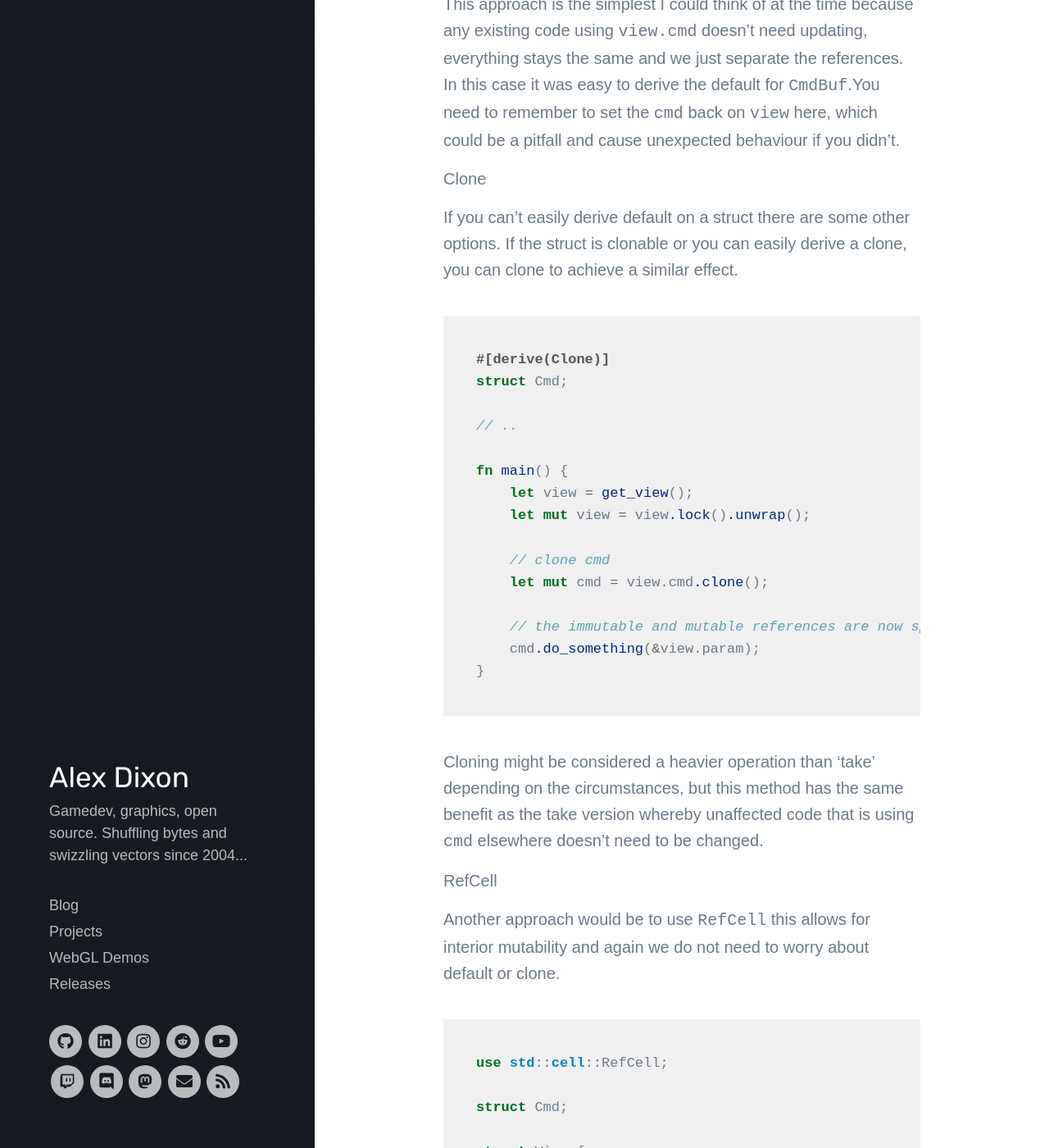
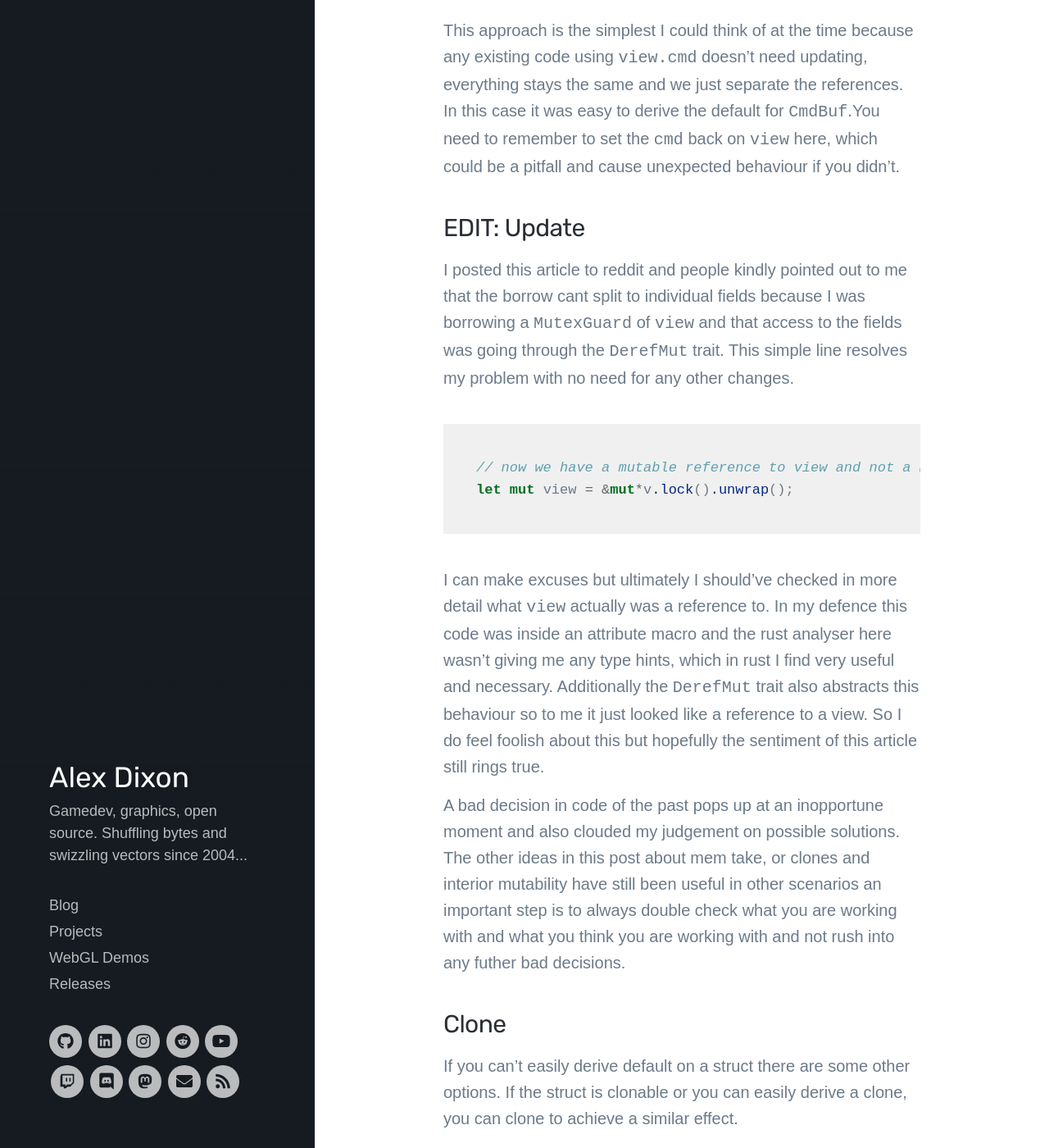
Before and after one commit to polymonster/polymonster.github.io, a Jekyll site: the page built from _posts/2025-12-10-borow-checker-says-no.md, in a window 1280 px wide and 1400 px high, scrolled down 7099 px. Shown: the whole window at 82% size. Built offline with Jekyll 4.4.1, drawn with Linux system fonts in a browser that asks for light colours; nearby versions of some CDN libraries; some web fonts are replaced.

Commit message:
- edit update to borrow checker

````diff
--- a/_posts/2025-12-10-borow-checker-says-no.md
+++ b/_posts/2025-12-10-borow-checker-says-no.md
@@ -93,7 +93,7 @@ error: could not compile due to 1 previous error
 ```
 This is not the first time I have encountered this problem and I doubt it will be the last. There are a number of ways to resolve it and they aren’t too complicated. The frustrating thing is that it seems to occur always when you are doing something else and not just when you decide to refactor, so you end up having a mountain of errors to solve before you can get back to the original task. I suppose you could call it a symptom of bad design or lack of experience, but when writing code things inevitably change and bend with new requirements, and Rust throws these unexpected issues up for me more often than I find with C, and often the required refactor takes more effort as well. But that is the cost you pay, hopefully more upfront effort to get past the borrow checker means fewer nasty debugging stages later. So let’s look at some patterns to fix the issue!
 
-Take
+### Take
 
 The one I actually went for in this case was using `std::mem::take`. We take the `CmdBuf` out of view so we no longer need to borrow a ‘view’ to use `cmd`, and then when finished return the cmd into ‘view’. It is important to note here that `CmdBuf` needs to derive default in order for this to work, as when we take the `cmd` in `view` will become `CmdBuf::default()`
 
@@ -120,7 +120,20 @@ fn main() {
 
 This approach is the simplest I could think of at the time because any existing code using `view.cmd` doesn't need updating, everything stays the same and we just separate the references. In this case it was easy to derive the default for  `CmdBuf`.You need to remember to set the `cmd` back on `view` here, which could be a pitfall and cause unexpected behaviour if you didn't.
 
-Clone
+### EDIT: Update
+
+I posted this article to reddit and people kindly pointed out to me that the borrow cant split to individual fields because I was borrowing a `MutexGuard` of `view` and that access to the fields was going through the `DerefMut` trait. This simple line resolves my problem with no need for any other changes.
+
+```rust
+// now we have a mutable reference to view and not a MutexGuard
+let mut view = &mut*v.lock().unwrap();
+```
+
+I can make excuses but ultimately I should’ve checked in more detail what `view` actually was a reference to. In my defence this code was inside an attribute macro and the rust analyser here wasn’t giving me any type hints, which in rust I find very useful and necessary. Additionally the `DerefMut` trait also abstracts this behaviour so to me it just looked like a reference to a view. So I do feel foolish about this but hopefully the sentiment of this article still rings true.
+
+A bad decision in code of the past pops up at an inopportune moment and also clouded my judgement on possible solutions. The other ideas in this post about mem take, or clones and interior mutability have still been useful in other scenarios an important step is to always double check what you are working with and what you think you are working with and not rush into any futher bad decisions.
+
+### Clone
 
 If you can’t easily derive default on a struct there are some other options. If the struct is clonable or you can easily derive a clone, you can clone to achieve a similar effect.
 
@@ -171,7 +184,7 @@ fn main() {
 
 ```
 
-Option (Take/Swap)
+### Option (Take/Swap)
 
 We also need to update any code that ever used `view.cmd` and do the same. Not ideal but it allows us to get around the need for a default or clone. I have had to resort to this in other places in the code base.
 
@@ -202,7 +215,7 @@ fn main() {
 
 The `Option` approach also requires more effort as we need to now take a reference and unwrap the option and update any code that ever used `view.cmd` to do the same. Not ideal, but it allows us to get around the need for a default or clone, and if your type is already optional then this will fit easily.
 
-Interior Mutability
+### Interior Mutability
 
 There is one final approach that could save a lot of time, and that would be to not change the `do_something` function at all in the first place. That is to keep it as `do_something(&self, param: &Param)`. So how do we mutate the interior state without requiring the self to be mutable?
 
````
Also changed, not shown: other parts of _posts/2025-12-10-borow-checker-says-no.md (+0 -2 lines).
